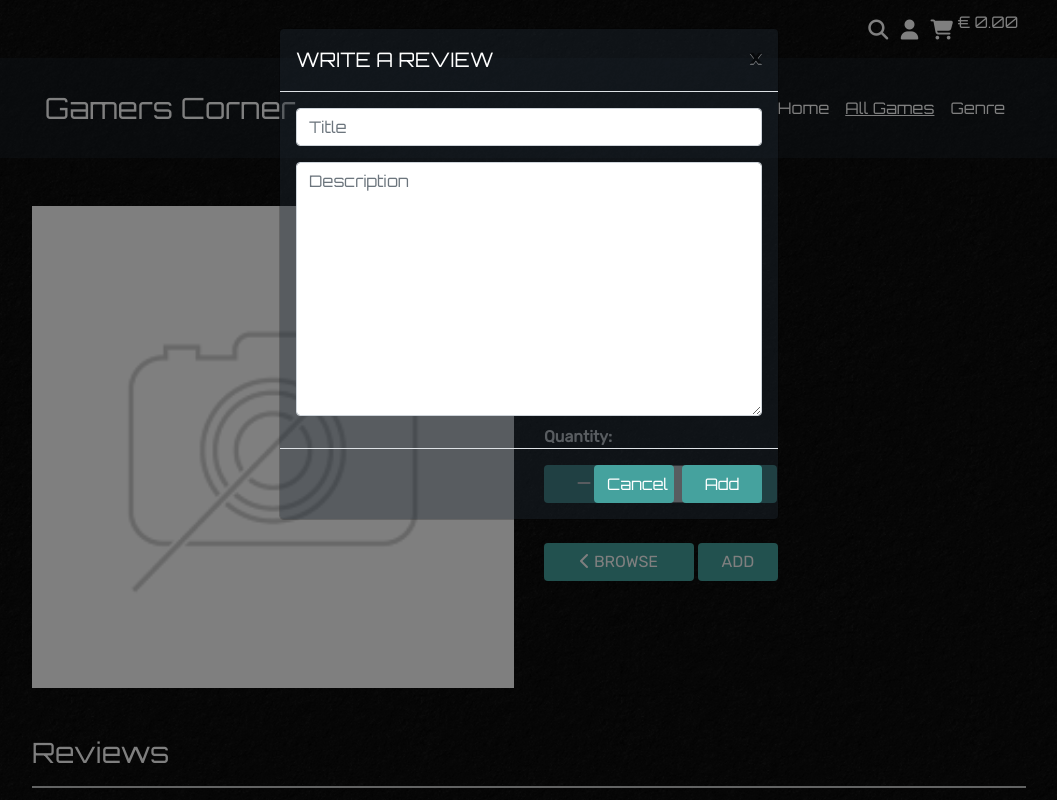
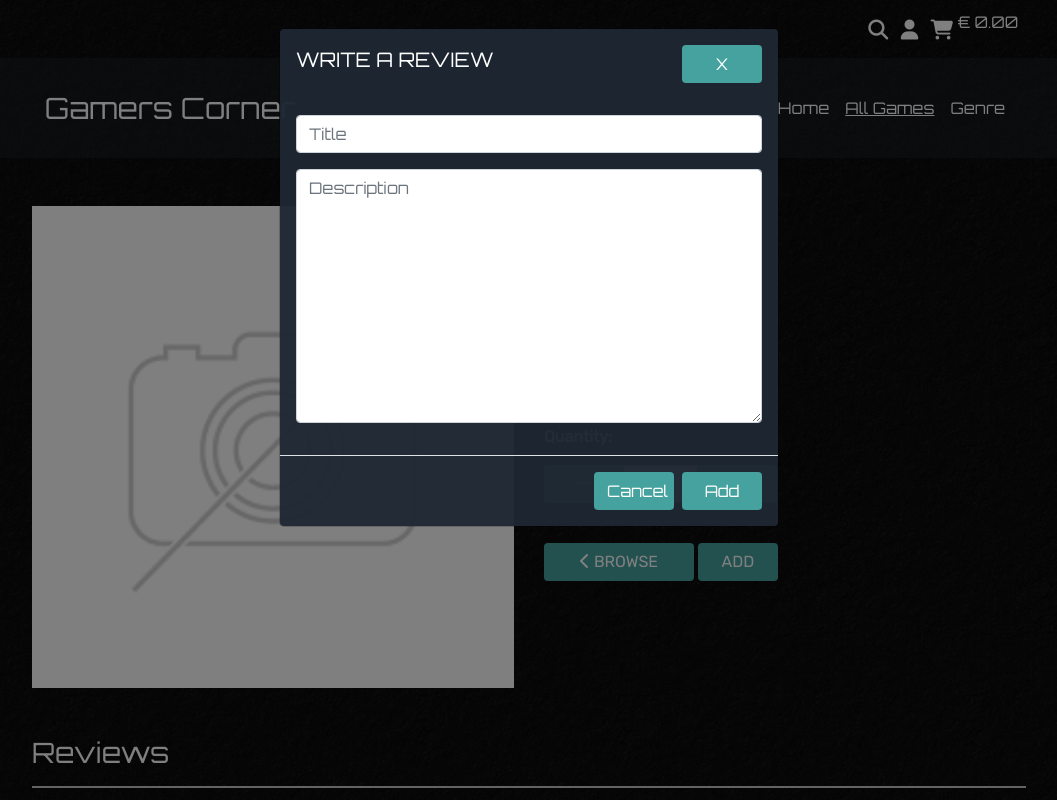
Before and after one commit to Code-Institute-Submissions/KevAndrews-Milestone_Project_4_DecResub, a Django app: page /games/1/ in a window 1280 px wide, after a click on "Add Review". Shown: the whole page, without its empty margins (111-1168 px from the left). Run offline with Django 3.2, Linux system fonts and the light colour scheme; the visitor is signed in with stand-in values (Sample User, id 1); data comes from the database, SQL or seed files in the repository; data that the repository does not hold is empty; some libraries are stand-ins or nearby versions.

Commit message:
Update CSS style for Modals

```diff
--- a/reviews/templates/reviews/includes/reviews.html
+++ b/reviews/templates/reviews/includes/reviews.html
@@ -14,7 +14,7 @@
           Title: {{ review.title }}
         </strong>
       </div>
-      <div class="user-review text-white">
+      <div class="user-review text-white col-6">
         <em>"{{ review.description }}"</em>
       </div>
       {% if request.user.is_superuser or request.user.is_authenticated and request.user.username|upper == review.user|upper %}
@@ -29,8 +29,8 @@
             <!-- Modal header with title and close button -->
             <div class="modal-header">
               <h5 class="modal-title text-uppercase" id="editModalLabel">Edit your review</h5>
-              <button type="button" class="close" data-dismiss="modal" aria-label="Close">
-                <span aria-hidden="true">&times;</span>
+              <button type="button" class="btn" data-dismiss="modal" aria-label="Close">
+                <span aria-hidden="true">X</span>
               </button>
             </div>
             <!-- Review form -->
@@ -64,8 +64,8 @@
           <div class="modal-content">
             <div class="modal-header text-uppercase">
               <h5 class="modal-title" id="deleteUserReview">Are you sure?</h5>
-              <button type="button" class="close" data-dismiss="modal" aria-label="Close">
-                <span aria-hidden="true">&times;</span>
+              <button type="button" class="btn" data-dismiss="modal" aria-label="Close">
+                <span aria-hidden="true">X</span>
               </button>
             </div>
             <div class="modal-body">
@@ -98,8 +98,8 @@
         <!-- Modal header with title and close button -->
         <div class="modal-header">
           <h5 class="modal-title text-uppercase" id="reviewModalLabel">Write a review</h5>
-          <button type="button" class="close" data-dismiss="modal" aria-label="Close">
-            <span aria-hidden="true">&times;</span>
+          <button type="button" class="btn" data-dismiss="modal" aria-label="Close">
+            <span aria-hidden="true">X</span>
           </button>
         </div>
         <!-- Review form -->
--- a/static/css/base_style.css
+++ b/static/css/base_style.css
@@ -85,12 +85,12 @@ label {
     color: white;
 }
 
-.links a{
-    color: #66fcf1;
+.text-danger {
     cursor: pointer;
 }
 
-.text-danger a{
+.links{
+    color: #66fcf1 !important;
     cursor: pointer;
 }
 
@@ -373,8 +373,12 @@ label {
 /* Custom CSS for Review Modal */
 .modal-content {
     color: white;
-    background-color: rgba(31, 40, 51, .4);
+    background-color: rgba(31, 40, 51, .95);
     font-family: 'Orbitron', sans-serif;
+}
+
+.modal-header {
+    border: 0;
 }
 
 /* CSS for mobile menu https://www.codeply.com/go/JPkcW2yWrB */
```
